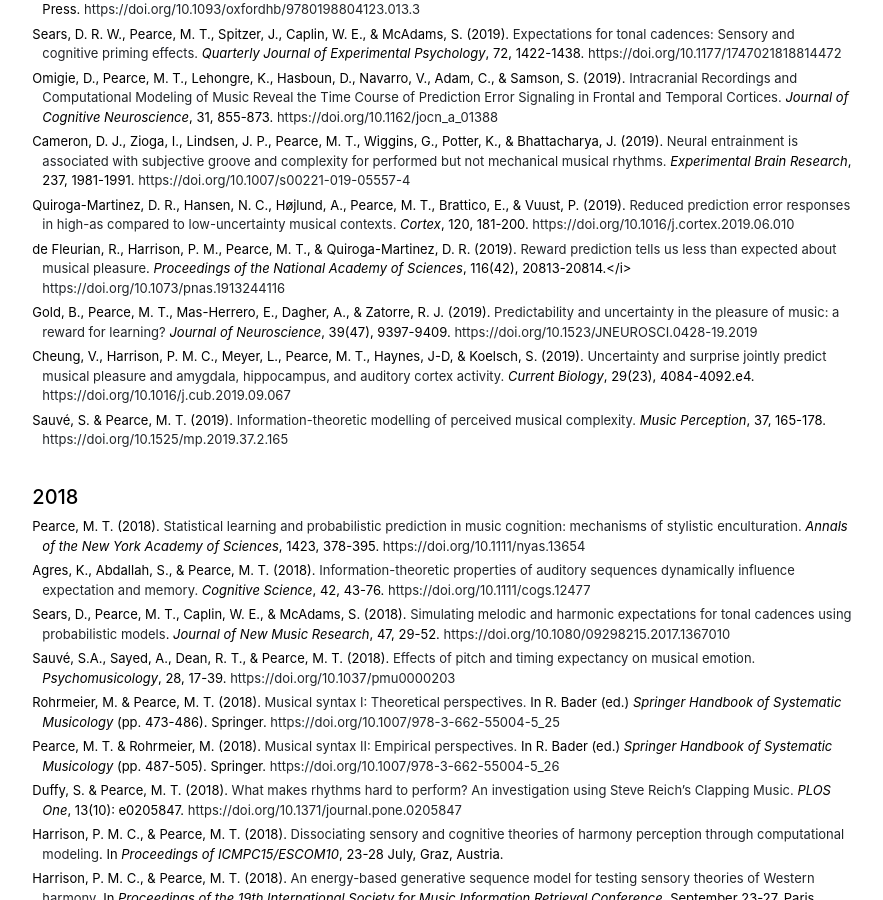
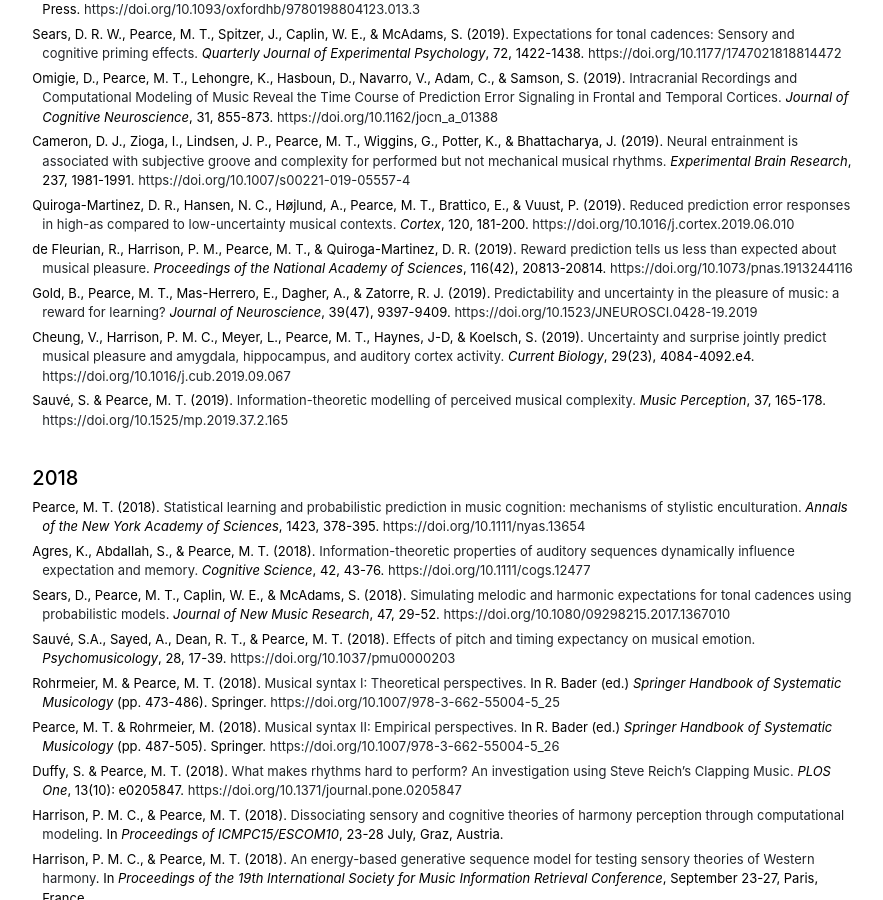
Before and after one commit to mtpearce/mtpearce.github.io, a Jekyll site: the page built from publications.md, in a window 1280 px wide and 900 px high, scrolled down 2254 px. Shown: the whole window, without its empty margins (197-1080 px from the left). Built offline with Jekyll 4.4.1, drawn with Linux system fonts in a browser that asks for light colours; some of the changed text lies outside the part shown.

```diff
--- a/publications.md
+++ b/publications.md
@@ -127,7 +127,7 @@ title: "Publications"
 
 <li>Quiroga-Martinez, D. R., Hansen, N. C., Højlund, A., Pearce, M. T., Brattico, E., & Vuust, P. (2019). <a href="assets/papers/Quiroga-MartinezEtAl2019.pdf">Reduced prediction error responses in high-as compared to low-uncertainty musical contexts.</a> <i>Cortex</i>, 120, 181-200. <a href="https://doi.org/10.1016/j.cortex.2019.06.010">https://doi.org/10.1016/j.cortex.2019.06.010</a></li>
 
-<li>de Fleurian, R., Harrison, P. M., Pearce, M. T., & Quiroga-Martinez, D. R. (2019). <a href="assets/papers/deFleurianEtAl2019.pdf">Reward prediction tells us less than expected about musical pleasure</a>. <i>Proceedings of the National Academy of Sciences</i>, 116(42), 20813-20814.</i> <a href="https://doi.org/10.1073/pnas.1913244116">https://doi.org/10.1073/pnas.1913244116</a></li>
+<li>de Fleurian, R., Harrison, P. M., Pearce, M. T., & Quiroga-Martinez, D. R. (2019). <a href="assets/papers/deFleurianEtAl2019.pdf">Reward prediction tells us less than expected about musical pleasure</a>. <i>Proceedings of the National Academy of Sciences</i>, 116(42), 20813-20814. <a href="https://doi.org/10.1073/pnas.1913244116">https://doi.org/10.1073/pnas.1913244116</a></li>
 
 <li>Gold, B., Pearce, M. T., Mas-Herrero, E., Dagher, A., & Zatorre, R. J. (2019). <a href="assets/papers/GoldEtAl2019JNeuro.pdf">Predictability and uncertainty in the pleasure of music: a reward for learning?</a> <i>Journal of Neuroscience</i>, 39(47), 9397-9409. <a href="https://doi.org/10.1523/JNEUROSCI.0428-19.2019">https://doi.org/10.1523/JNEUROSCI.0428-19.2019</a></li>
 
@@ -308,7 +308,7 @@ title: "Publications"
 <h5>2009</h5>
 <ul class="publications">
 
-  <li>Pearce, M. T. (2009). <a href="https://doi.org/10.1080/07494460802664080">To beep or not to beep.</a>  <i>Contemporary Music Review</i>, 28, 125-126."></li>
+  <li>Pearce, M. T. (2009). <a href="https://doi.org/10.1080/07494460802664080">To beep or not to beep.</a>  <i>Contemporary Music Review</i>, 28, 125-126.</li>
 
   <li>Wiggins, G., Pearce M. T., & M&uuml;llensiefen, D. (2009).  Computational modelling of music cognition and musical creativity . In R. Dean (Ed.), <i>The Oxford Handbook of Computer Music</i> (pp. 383-420). Oxford University Press.</li>
 
```
